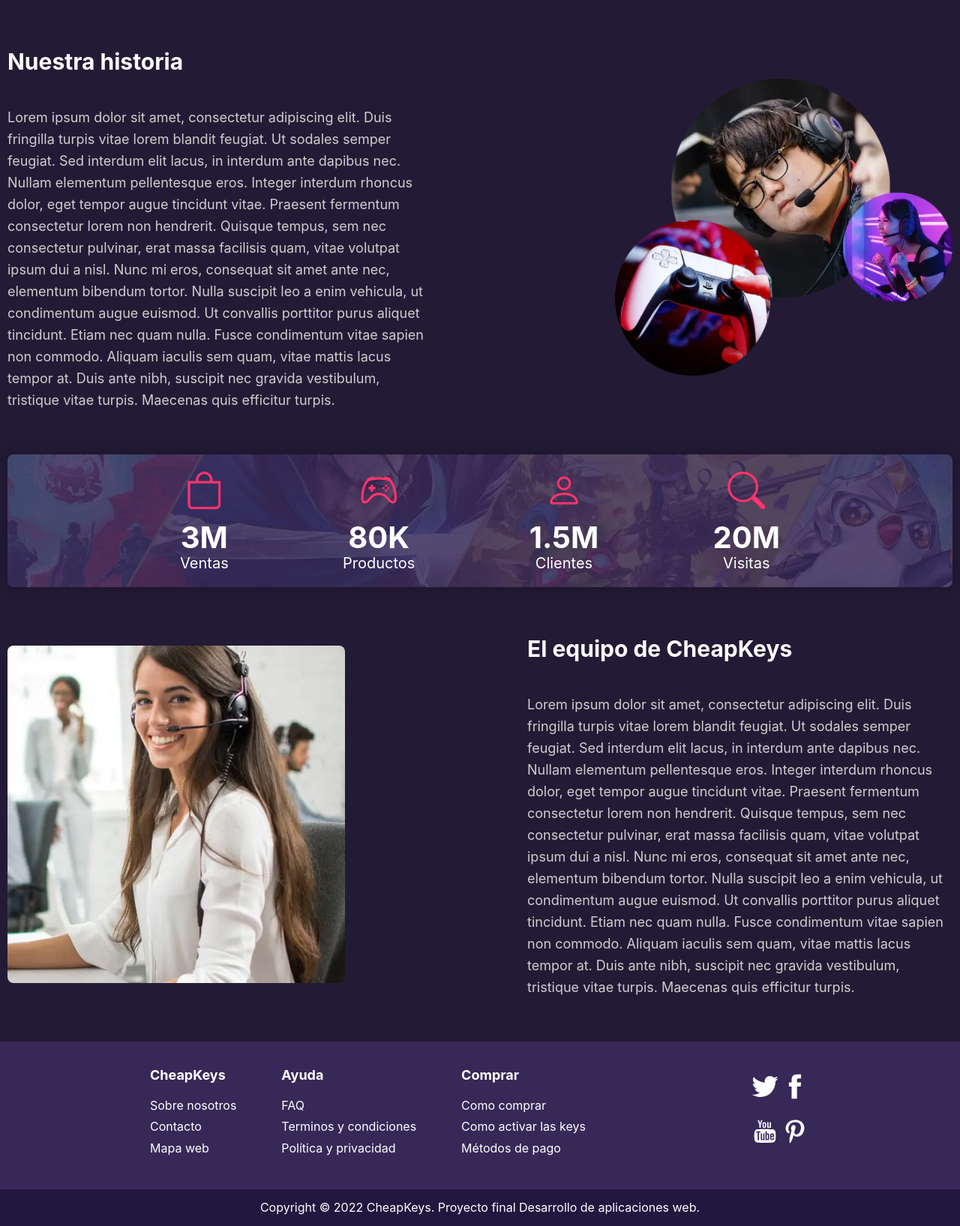
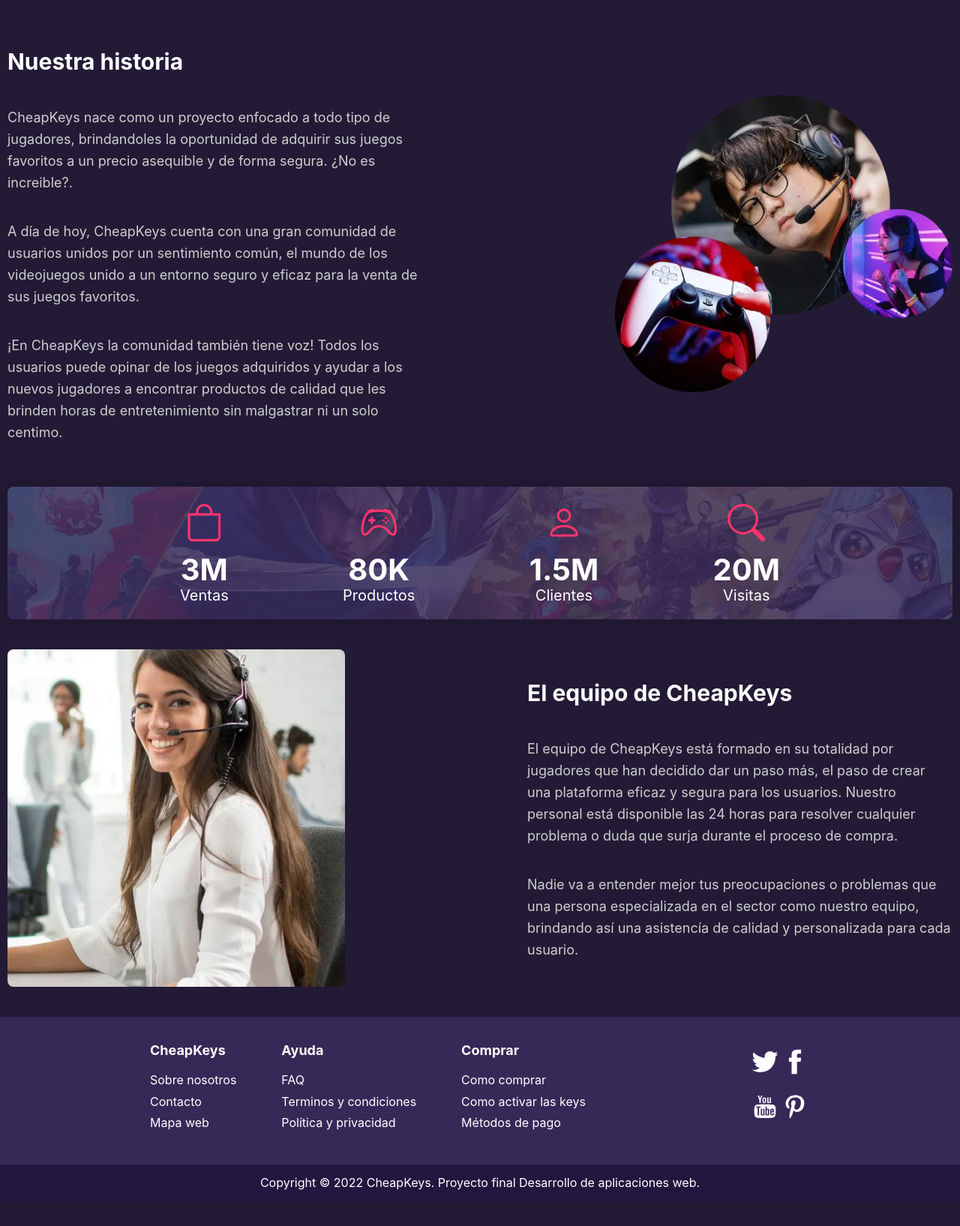
Before and after one commit to SagAraque/CheapKeys, a Symfony app: template templates/aboutUs.html.twig in a window 1280 px wide. Shown: the part 160-1795 px from the top of the page at 75% size. After the commit the page ends 1747 px from the top, so only its background shows below. Run offline with Twig, Linux system fonts and the light colour scheme; the template is opened without the code that fills it, so the values that code supplies are empty; some libraries are stand-ins or nearby versions.

Commit message:
New text

```diff
--- a/templates/aboutUs.html.twig
+++ b/templates/aboutUs.html.twig
@@ -10,9 +10,15 @@
         <div class="history__container">
             <h2 class="history__title">Nuestra historia</h2>
             <p class="history__text">
-                Lorem ipsum dolor sit amet, consectetur adipiscing elit. Duis fringilla turpis vitae lorem blandit feugiat. Ut sodales semper feugiat. Sed interdum elit lacus, in interdum ante dapibus nec. Nullam elementum pellentesque eros. Integer interdum rhoncus dolor, eget tempor augue tincidunt vitae. Praesent fermentum consectetur lorem non hendrerit. Quisque tempus, sem nec consectetur pulvinar, erat massa facilisis quam, vitae volutpat ipsum dui a nisl.
-
-                Nunc mi eros, consequat sit amet ante nec, elementum bibendum tortor. Nulla suscipit leo a enim vehicula, ut condimentum augue euismod. Ut convallis porttitor purus aliquet tincidunt. Etiam nec quam nulla. Fusce condimentum vitae sapien non commodo. Aliquam iaculis sem quam, vitae mattis lacus tempor at. Duis ante nibh, suscipit nec gravida vestibulum, tristique vitae turpis. Maecenas quis efficitur turpis.
+                    CheapKeys nace como un proyecto enfocado a todo tipo de jugadores, brindandoles la oportunidad de adquirir sus juegos favoritos a un precio asequible y de forma segura. ¿No es increible?.
+            </p>
+            <p class="history__text">
+                    A día de hoy, CheapKeys cuenta con una gran comunidad de usuarios unidos por un sentimiento común, el mundo de los videojuegos unido a un entorno seguro y eficaz para la venta
+                    de sus juegos favoritos.
+            </p>
+            <p class="history__text">
+                    ¡En CheapKeys la comunidad también tiene voz! Todos los usuarios puede opinar de los juegos adquiridos y ayudar a los nuevos jugadores a encontrar productos de calidad que les
+                    brinden horas de entretenimiento sin malgastrar ni un solo centimo.
             </p>
         </div>
 
@@ -54,9 +60,11 @@
         <div class="history__container">
             <h2 class="history__title">El equipo de CheapKeys</h2>
             <p class="history__text">
-                Lorem ipsum dolor sit amet, consectetur adipiscing elit. Duis fringilla turpis vitae lorem blandit feugiat. Ut sodales semper feugiat. Sed interdum elit lacus, in interdum ante dapibus nec. Nullam elementum pellentesque eros. Integer interdum rhoncus dolor, eget tempor augue tincidunt vitae. Praesent fermentum consectetur lorem non hendrerit. Quisque tempus, sem nec consectetur pulvinar, erat massa facilisis quam, vitae volutpat ipsum dui a nisl.
-
-                Nunc mi eros, consequat sit amet ante nec, elementum bibendum tortor. Nulla suscipit leo a enim vehicula, ut condimentum augue euismod. Ut convallis porttitor purus aliquet tincidunt. Etiam nec quam nulla. Fusce condimentum vitae sapien non commodo. Aliquam iaculis sem quam, vitae mattis lacus tempor at. Duis ante nibh, suscipit nec gravida vestibulum, tristique vitae turpis. Maecenas quis efficitur turpis.
+                El equipo de CheapKeys está formado en su totalidad por jugadores que han decidido dar un paso más, el paso de crear una plataforma eficaz y segura para los usuarios. Nuestro personal está disponible las 24 horas
+                para resolver cualquier problema o duda que surja durante el proceso de compra.
+            </p>
+            <p class="history__text">
+                Nadie va a entender mejor tus preocupaciones o problemas que una persona especializada en el sector como nuestro equipo, brindando así una asistencía de calidad y personalizada para cada usuario.
             </p>
         </div>
     </section>
```
Also changed, not shown: templates/contact.html.twig (+12 -13 lines).
